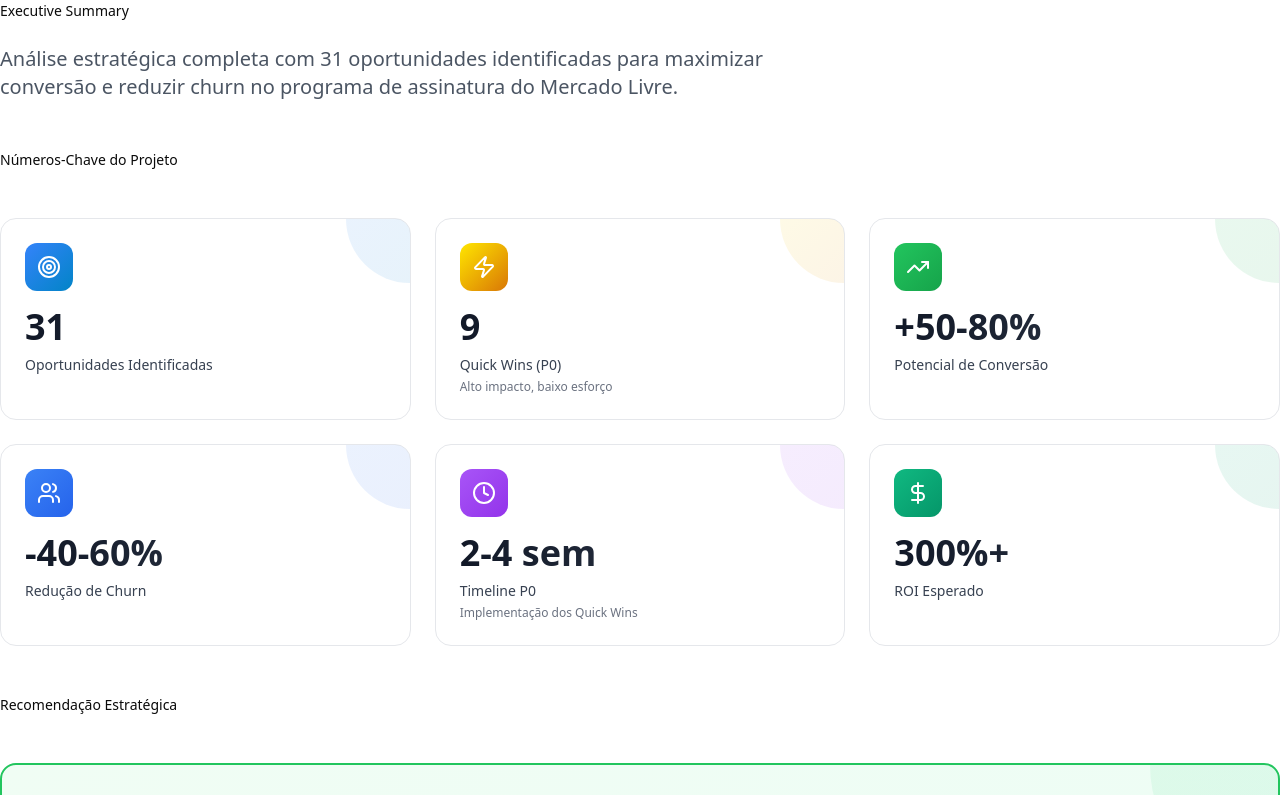
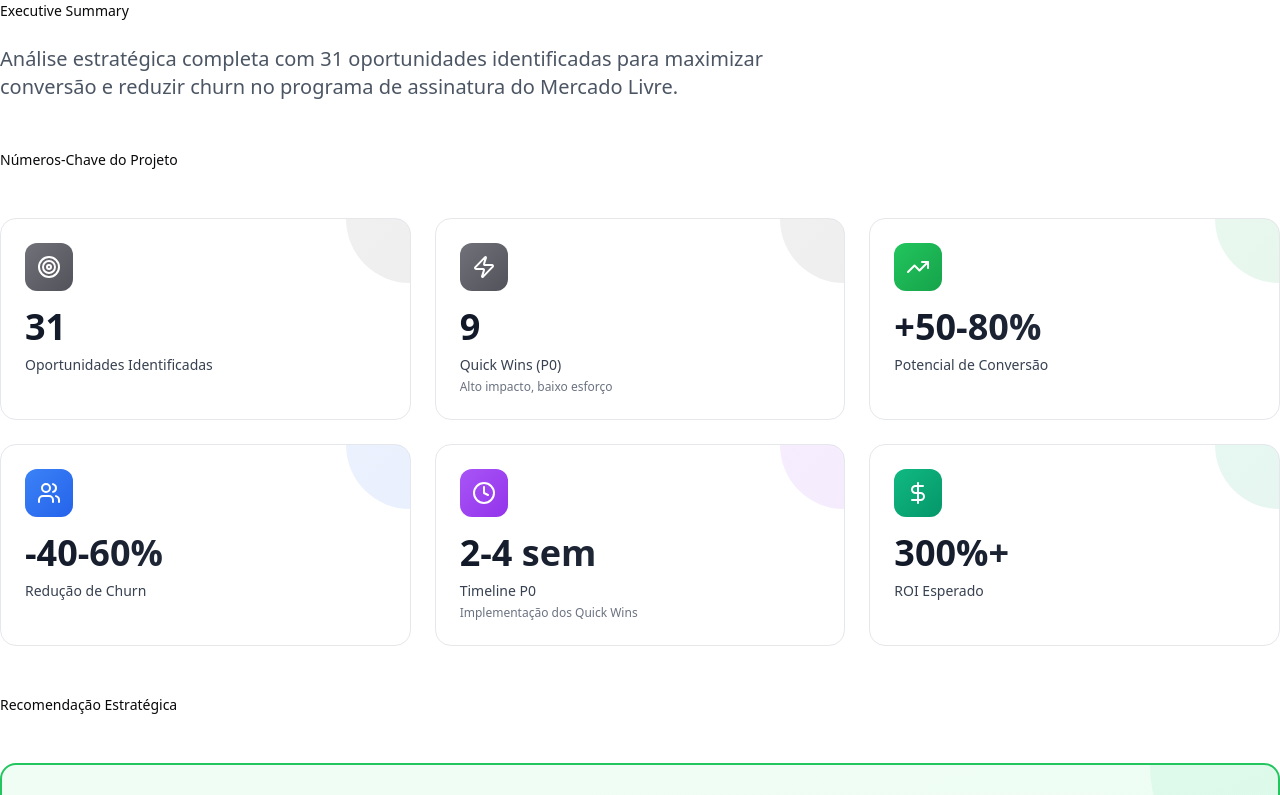
Before and after one commit to thaisnsouzaproductdesigner/Meli, a Next.js app: page / in a window 1280 px wide. Shown: the top 795 px of the page. Built offline with nearby package versions, Linux system fonts and the light colour scheme.

Commit message:
refactor: Mudar para design system neutro e minimalista (tons de cinza)

```diff
--- a/styles/globals.css
+++ b/styles/globals.css
@@ -5,71 +5,73 @@
 @layer base {
   :root {
     --background: #ffffff;
-    --foreground: #0a0a0a;
+    --foreground: #09090b;
     --card: #ffffff;
-    --card-foreground: #0a0a0a;
+    --card-foreground: #09090b;
     --popover: #ffffff;
-    --popover-foreground: #0a0a0a;
-    --primary: #3483fa;
-    --primary-foreground: #ffffff;
-    --secondary: #f5f5f5;
-    --secondary-foreground: #171717;
-    --muted: #f5f5f5;
-    --muted-foreground: #737373;
-    --accent: #ffe600;
-    --accent-foreground: #171717;
-    --destructive: #e7000b;
-    --border: #e5e5e5;
-    --input: #e5e5e5;
-    --ring: #3483fa;
-    --chart-1: #f54900;
-    --chart-2: #009689;
-    --chart-3: #104e64;
-    --chart-4: #ffb900;
-    --chart-5: #fe9a00;
+    --popover-foreground: #09090b;
+    --primary: #18181b;
+    --primary-foreground: #fafafa;
+    --secondary: #f4f4f5;
+    --secondary-foreground: #18181b;
+    --muted: #f4f4f5;
+    --muted-foreground: #71717a;
+    --accent: #f4f4f5;
+    --accent-foreground: #18181b;
+    --destructive: #ef4444;
+    --destructive-foreground: #fafafa;
+    --border: #e4e4e7;
+    --input: #e4e4e7;
+    --ring: #18181b;
+    --chart-1: #2563eb;
+    --chart-2: #16a34a;
+    --chart-3: #f59e0b;
+    --chart-4: #8b5cf6;
+    --chart-5: #ec4899;
     --sidebar: #fafafa;
-    --sidebar-foreground: #0a0a0a;
-    --sidebar-primary: #3483fa;
-    --sidebar-primary-foreground: #ffffff;
-    --sidebar-accent: #f5f5f5;
-    --sidebar-accent-foreground: #171717;
-    --sidebar-border: #e5e5e5;
-    --sidebar-ring: #3483fa;
-    --radius: 0.625rem;
+    --sidebar-foreground: #09090b;
+    --sidebar-primary: #18181b;
+    --sidebar-primary-foreground: #fafafa;
+    --sidebar-accent: #f4f4f5;
+    --sidebar-accent-foreground: #18181b;
+    --sidebar-border: #e4e4e7;
+    --sidebar-ring: #18181b;
+    --radius: 0.5rem;
   }
 
   .dark {
-    --background: #0a0a0a;
+    --background: #09090b;
     --foreground: #fafafa;
-    --card: #171717;
+    --card: #18181b;
     --card-foreground: #fafafa;
-    --popover: #171717;
+    --popover: #18181b;
     --popover-foreground: #fafafa;
-    --primary: #5ea3fb;
-    --primary-foreground: #ffffff;
-    --secondary: #262626;
+    --primary: #fafafa;
+    --primary-foreground: #18181b;
+    --secondary: #27272a;
     --secondary-foreground: #fafafa;
-    --muted: #262626;
-    --muted-foreground: #a1a1a1;
-    --accent: #ffed4e;
-    --accent-foreground: #171717;
-    --destructive: #ff6467;
-    --border: #ffffff1a;
-    --input: #ffffff26;
-    --ring: #5ea3fb;
-    --chart-1: #1447e6;
-    --chart-2: #00bc7d;
-    --chart-3: #fe9a00;
-    --chart-4: #ad46ff;
-    --chart-5: #ff2056;
-    --sidebar: #171717;
+    --muted: #27272a;
+    --muted-foreground: #a1a1aa;
+    --accent: #27272a;
+    --accent-foreground: #fafafa;
+    --destructive: #7f1d1d;
+    --destructive-foreground: #fafafa;
+    --border: #27272a;
+    --input: #27272a;
+    --ring: #d4d4d8;
+    --chart-1: #3b82f6;
+    --chart-2: #22c55e;
+    --chart-3: #f59e0b;
+    --chart-4: #a855f7;
+    --chart-5: #ec4899;
+    --sidebar: #18181b;
     --sidebar-foreground: #fafafa;
-    --sidebar-primary: #5ea3fb;
-    --sidebar-primary-foreground: #ffffff;
-    --sidebar-accent: #262626;
+    --sidebar-primary: #fafafa;
+    --sidebar-primary-foreground: #18181b;
+    --sidebar-accent: #27272a;
     --sidebar-accent-foreground: #fafafa;
-    --sidebar-border: #ffffff1a;
-    --sidebar-ring: #5ea3fb;
+    --sidebar-border: #27272a;
+    --sidebar-ring: #d4d4d8;
   }
 
   * {
--- a/tailwind.config.ts
+++ b/tailwind.config.ts
@@ -23,17 +23,17 @@ const config: Config = {
         primary: {
           DEFAULT: 'var(--primary)',
           foreground: 'var(--primary-foreground)',
-          50: '#f0f7ff',
-          100: '#e0f2fe',
-          200: '#bae6fd',
-          300: '#7dd3fc',
-          400: '#38bdf8',
-          500: '#3483fa',
-          600: '#0284c7',
-          700: '#0369a1',
-          800: '#075985',
-          900: '#0c4a6e',
-          950: '#082f49',
+          50: '#fafafa',
+          100: '#f4f4f5',
+          200: '#e4e4e7',
+          300: '#d4d4d8',
+          400: '#a1a1aa',
+          500: '#71717a',
+          600: '#52525b',
+          700: '#3f3f46',
+          800: '#27272a',
+          900: '#18181b',
+          950: '#09090b',
         },
         secondary: {
           DEFAULT: 'var(--secondary)',
@@ -46,17 +46,17 @@ const config: Config = {
         accent: {
           DEFAULT: 'var(--accent)',
           foreground: 'var(--accent-foreground)',
-          50: '#fffbeb',
-          100: '#fef3c7',
-          200: '#fde68a',
-          300: '#fcd34d',
-          400: '#fbbf24',
-          500: '#ffe600',
-          600: '#d97706',
-          700: '#b45309',
-          800: '#92400e',
-          900: '#78350f',
-          950: '#451a03',
+          50: '#fafafa',
+          100: '#f4f4f5',
+          200: '#e4e4e7',
+          300: '#d4d4d8',
+          400: '#a1a1aa',
+          500: '#71717a',
+          600: '#52525b',
+          700: '#3f3f46',
+          800: '#27272a',
+          900: '#18181b',
+          950: '#09090b',
         },
         destructive: {
           DEFAULT: 'var(--destructive)',
```
